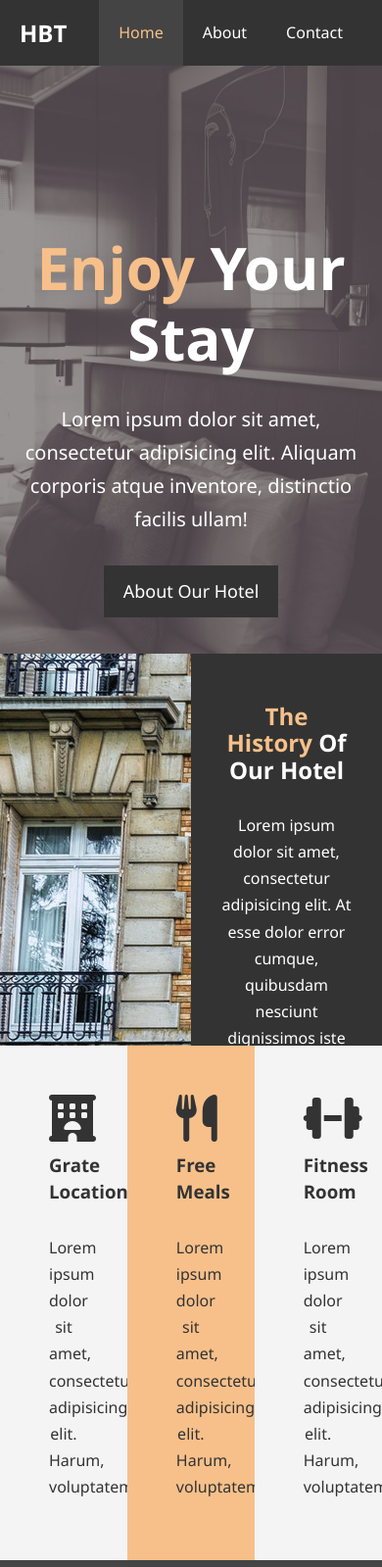
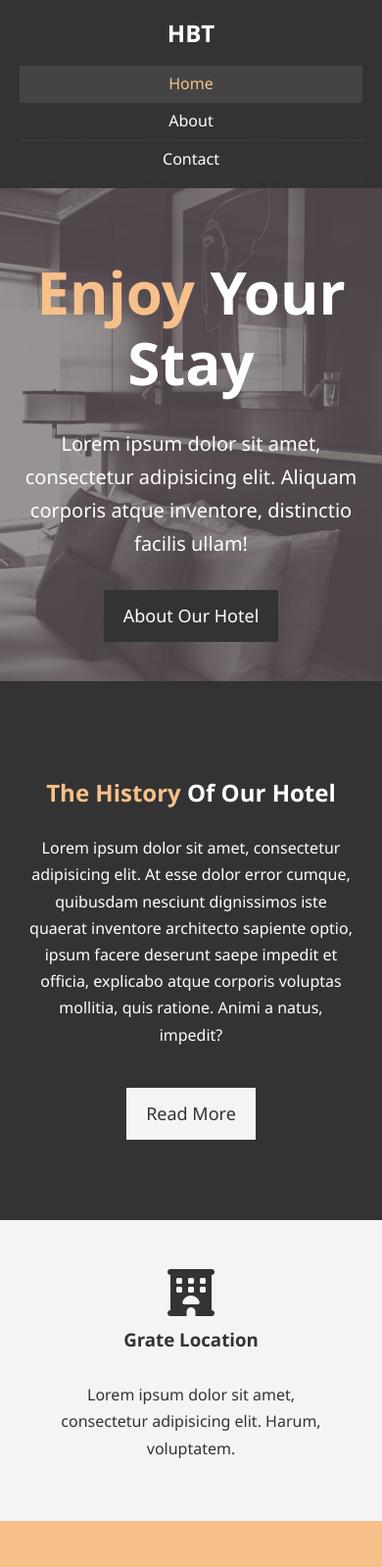
Before and after one commit to w3zeblamf/phoenix-current-project, a plain HTML site: page index.html in a window 390 px wide. Shown: the top 1599 px of the page at 98% size. Drawn offline with Linux system fonts and the light colour scheme.

Commit message:
responsive added

```diff
--- a/about.html
+++ b/about.html
@@ -5,6 +5,7 @@
     <meta http-equiv="X-UA-Compatible" content="IE=edge" />
     <meta name="viewport" content="width=device-with, initial-scale=1.0" />
     <link rel="stylesheet" href="css/style.css" />
+    <link rel="stylesheet" media="screen and (max-width: 768px)" href="css/mobile.css">
     <title>Hotel BT | About</title>
   </head>
   <body>
--- /dev/null
+++ b/css/mobile.css
@@ -0,0 +1,73 @@
+#navbar .logo {
+  float: none;
+  text-align: center;
+}
+
+#navbar ul, #navbar ul li {
+  float: none;
+}
+
+#navbar ul li a {
+  padding: 5px;
+  border-bottom: #444 dotted 1px;
+}
+
+#navbar {
+  padding-bottom: 10px
+}
+
+/* Showcase */
+
+#showcase {
+  height: 100%;
+}
+
+#showcase .showcase-content {
+
+  padding-top: 70px;
+  padding-bottom: 40px;
+}
+
+/* Home Info */
+#home-info {
+  height: 550px;
+}
+
+#home-info .info-img {
+  display: none;
+}
+
+#home-info .info-content {
+  float: none;
+  width: 100%;
+  padding-top: 100px;
+}
+
+/* Boxes */
+
+.box {
+  float: none;
+  width: 100%;
+}
+
+/* About */
+
+#about-info .info-right,
+#about-info .info-left {
+  float: none;
+  width: 100%;
+}
+
+#about-info .info-right {
+  margin-top: 30px;
+}
+
+.l-heading {
+  text-align: center;
+}
+
+/* Contact */
+
+#contact-info .box {
+  border-bottom: #444 dotted 1px;
+}
--- a/css/style.css
+++ b/css/style.css
@@ -86,6 +86,7 @@ p {
 
 .l-heading {
   font-size: 40px;
+  line-height: 1.2;
 }
 
 /* Padding */
@@ -111,10 +112,18 @@ p {
   color: #fff;
 }
 
+#navbar .logo {
+  float: left;
+  padding-top: 20px;
+
+}
+
+/*
 #navbar h1 {
   float: left;
   padding-top: 20px;
 }
+*/
 
 #navbar h1 a:hover {
   color: #f7c08a;
@@ -169,7 +178,7 @@ p {
 
 /* Home Info Style*/
 #home-info {
-  height: 400px;
+  height: 450px;
 }
 
 #home-info .info-img {
@@ -231,7 +240,7 @@ p {
 
 /* Testimonials */
 #testimonials {
-  height: 600px;
+  height: 100%;
   background: url("../img/test-bg.jpg") no-repeat center center/cover;
   padding-top: 100px;
 }
--- a/index.html
+++ b/index.html
@@ -17,6 +17,7 @@
       referrerpolicy="no-referrer" />
     <!-- EO Font Awesome CDN-->
     <link rel="stylesheet" href="css/style.css" />
+    <link rel="stylesheet" media="screen and (max-width: 768px)" href="css/mobile.css">
     <title>Hotel BT | Welcome</title>
   </head>
   <body>
@@ -35,7 +36,10 @@
           <ul>
             <li><a class="current" href="index.html">Home</a></li>
             <li><a href="about.html">About</a></li>
-            <li><a href="contact.html">Contact</a></li>
+            <li>
+            <a href="contact.html">Contact</a></li>
+
+
           </ul>
           <!-- EO Navigation -->
         </div>
```
Also changed, not shown: contact.html (+1 -0 lines).
